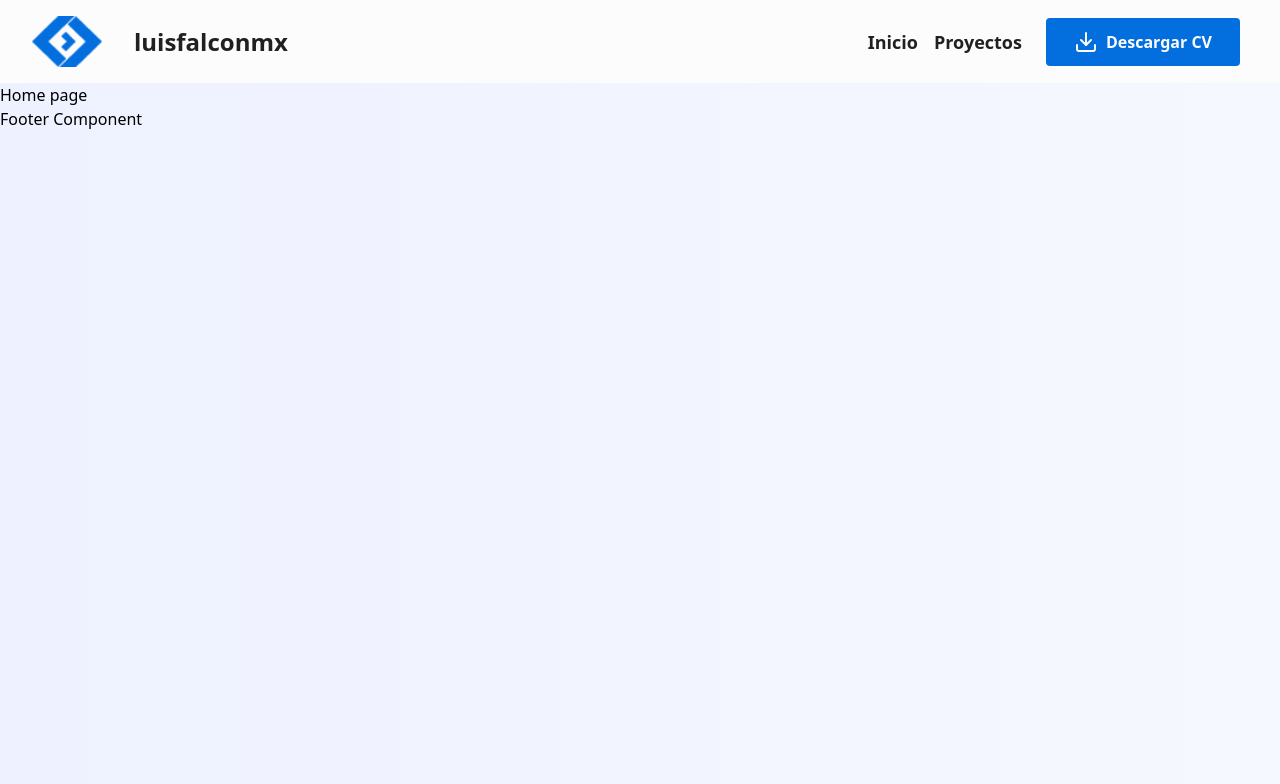
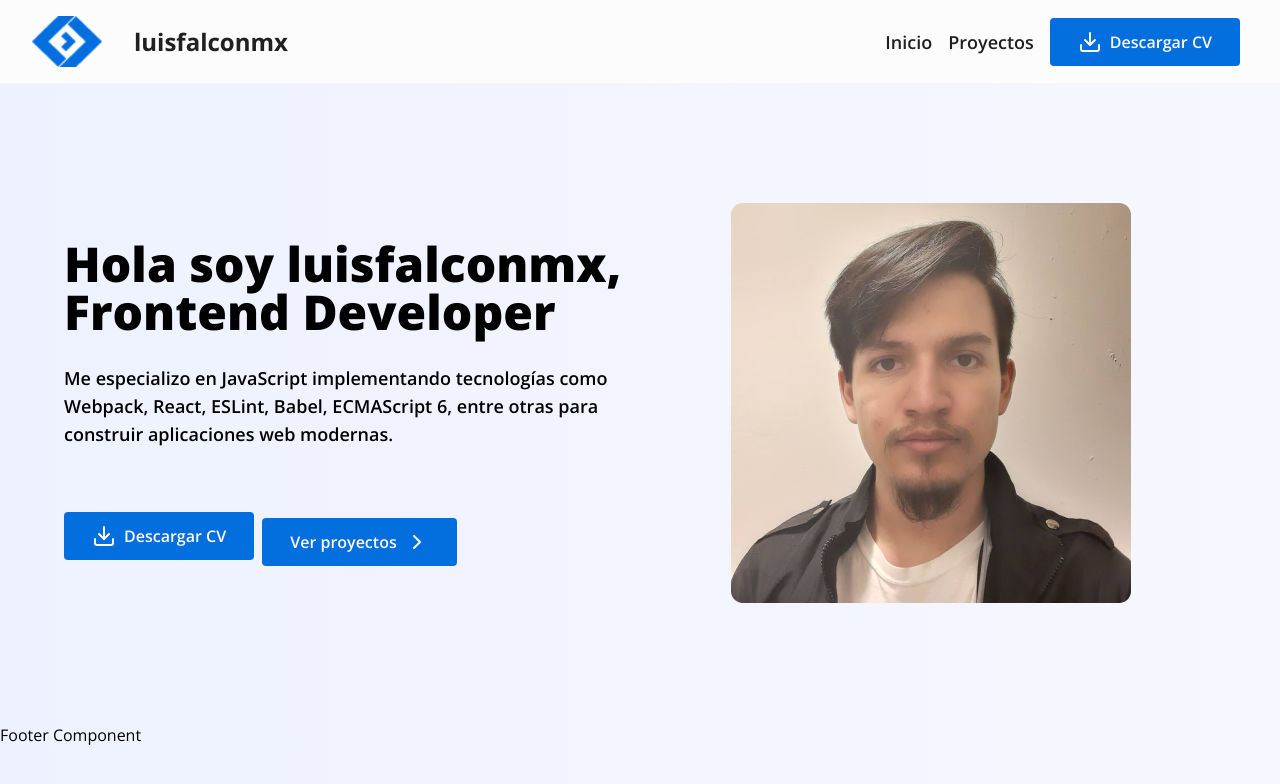
Before and after one commit to LuisFalconMX/portfolio, a React app: page / in a window 1280 px wide. Shown: the top 784 px of the page. Built offline with nearby package versions, Linux system fonts and the light colour scheme; a web font is replaced by a local one.

Commit message:
feat: hero component created and used in home page

```diff
--- a/public/index.html
+++ b/public/index.html
@@ -5,6 +5,11 @@
     <meta charset="UTF-8" />
     <meta http-equiv="X-UA-Compatible" content="IE=edge" />
     <meta name="viewport" content="width=device-width, initial-scale=1.0" />
+    <link rel="preconnect" href="https://fonts.gstatic.com" />
+    <link
+      href="https://fonts.googleapis.com/css2?family=Open+Sans:wght@300;400;600;700;800&display=swap"
+      rel="stylesheet"
+    />
   </head>
   <body>
     <div id="app"></div>
--- a/src/components/Button.jsx
+++ b/src/components/Button.jsx
@@ -18,24 +18,20 @@ const Button = (props) => {
 
   if (link) {
     return (
-      <div>
       <Link to={link}>
         <button className={`button ${currentSize} ${currentIconPosition}`} type="button">
           {icon && <div className="button__icon">{icon}</div>}
           {message}
         </button>
       </Link>
-      </div>
     )
   }
 
   return (
-    <div>
     <button className={`button ${currentSize} ${currentIconPosition}`} type="button">
       {icon && <div className="button__icon">{icon}</div>}
       {message}
     </button>
-    </div>
   )
 }
 
@@ -50,7 +46,7 @@ Button.propTypes = {
 Button.defaultProps = {
   link: '',
   size: '',
-  icon: '',
+  icon: [],
   iconPosition: ''
 }
 
--- /dev/null
+++ b/src/components/Hero.jsx
@@ -0,0 +1,44 @@
+import React from 'react'
+import PropTypes from 'prop-types'
+import '@styles/components/Hero.pcss'
+
+const Hero = (props) => {
+  const { title, description, firstButton, secondButton, image, imageAlt } = props
+
+  return (
+    <div className="hero">
+      <div className="hero__content-left">
+        <h1 className="hero__title">{title}</h1>
+        <p className="hero__description">{description}</p>
+        {firstButton && (
+          <div className="hero__buttons">
+            {firstButton}
+            {secondButton}
+          </div>
+        )}
+      </div>
+      <div className="hero__content-right">
+        {image && <img className="hero__image" src={image} alt={imageAlt} />}
+      </div>
+    </div>
+  )
+}
+
+Hero.propTypes = {
+  title: PropTypes.string.isRequired,
+  description: PropTypes.string,
+  firstButton: PropTypes.shape({ root: PropTypes.string }),
+  secondButton: PropTypes.shape({ root: PropTypes.string }),
+  image: PropTypes.shape({ root: PropTypes.string }),
+  imageAlt: PropTypes.string
+}
+
+Hero.defaultProps = {
+  description: null,
+  firstButton: [],
+  secondButton: [],
+  image: '',
+  imageAlt: ''
+}
+
+export default Hero
--- a/src/containers/Home.jsx
+++ b/src/containers/Home.jsx
@@ -1,5 +1,24 @@
 import React from 'react'
+import { Download, ChevronRight } from 'react-feather'
+import Hero from '@components/Hero'
+import Profile from '@images/luisfalconmx-profile.png'
+import Button from '@components/Button'
 
-const Home = () => <h1>Home page</h1>
+const Home = () => (
+  <Hero
+    title="Hola soy luisfalconmx, Frontend Developer"
+    description="Me especializo en JavaScript implementando tecnologías como Webpack, React, ESLint, Babel, ECMAScript 6, entre otras para construir aplicaciones web modernas."
+    image={Profile}
+    firstButton={<Button message="Descargar CV" icon={<Download />} />}
+    secondButton={
+      <Button
+        link="projects"
+        message="Ver proyectos"
+        icon={<ChevronRight />}
+        iconPosition="right"
+      />
+    }
+  />
+)
 
 export default Home
--- a/src/styles/base/fonts.pcss
+++ b/src/styles/base/fonts.pcss
@@ -5,3 +5,7 @@
   font-weight: 400;
   font-style: normal;
 }
+
+body {
+  font-family: 'Open Sans', sans-serif;
+}
--- a/src/styles/components/Button.pcss
+++ b/src/styles/components/Button.pcss
@@ -1,8 +1,8 @@
 .button {
-  @apply flex;
-  @apply py-3 px-7 mx-2 mr-2 rounded;
+  @apply inline-flex;
+  @apply py-3 px-4 mr-2 md:px-7 rounded;
   @apply bg-primary text-light;
-  @apply text-base font-semibold;
+  @apply text-sm md:text-base font-semibold;
 }
 
 .button__icon {
--- /dev/null
+++ b/src/styles/components/Hero.pcss
@@ -0,0 +1,34 @@
+.hero {
+  width: 100%;
+  min-height: 640px;
+  @apply px-4 md:px-8 lg:px-16;
+  @apply container mx-auto;
+  @apply grid grid-cols-1 md:grid-cols-2 gap-x-3;
+  @apply text-black dark:text-light;
+  @apply items-center justify-items-center;
+}
+
+.hero__content-left {
+  max-width: 620px;
+}
+
+.hero__content-right {
+}
+
+.hero__title {
+  @apply text-3xl font-extrabold;
+  @apply lg:text-4xl xl:text-5xl;
+  @apply mb-7;
+}
+
+.hero__description {
+  @apply text-lg font-semibold;
+}
+
+.hero__buttons {
+  @apply mt-16;
+}
+
+.hero__image {
+  @apply w-1/2 md:w-full;
+}
--- a/webpack.config.js
+++ b/webpack.config.js
@@ -22,6 +22,7 @@ module.exports = (env, argv) => {
   config.resolve = {
     extensions: ['.js', '.jsx'],
     alias: {
+      '@components': path.resolve(__dirname, 'src/components/'),
       '@styles': path.resolve(__dirname, 'src/styles/'),
       '@images': path.resolve(__dirname, 'src/assets/images/'),
       '@fonts': path.resolve(__dirname, 'src/assets/fonts/')
```
Also changed, not shown: src/assets/images/luisfalconmx-profile.png (added). Lines whose indentation alone changed are shown as unchanged.
